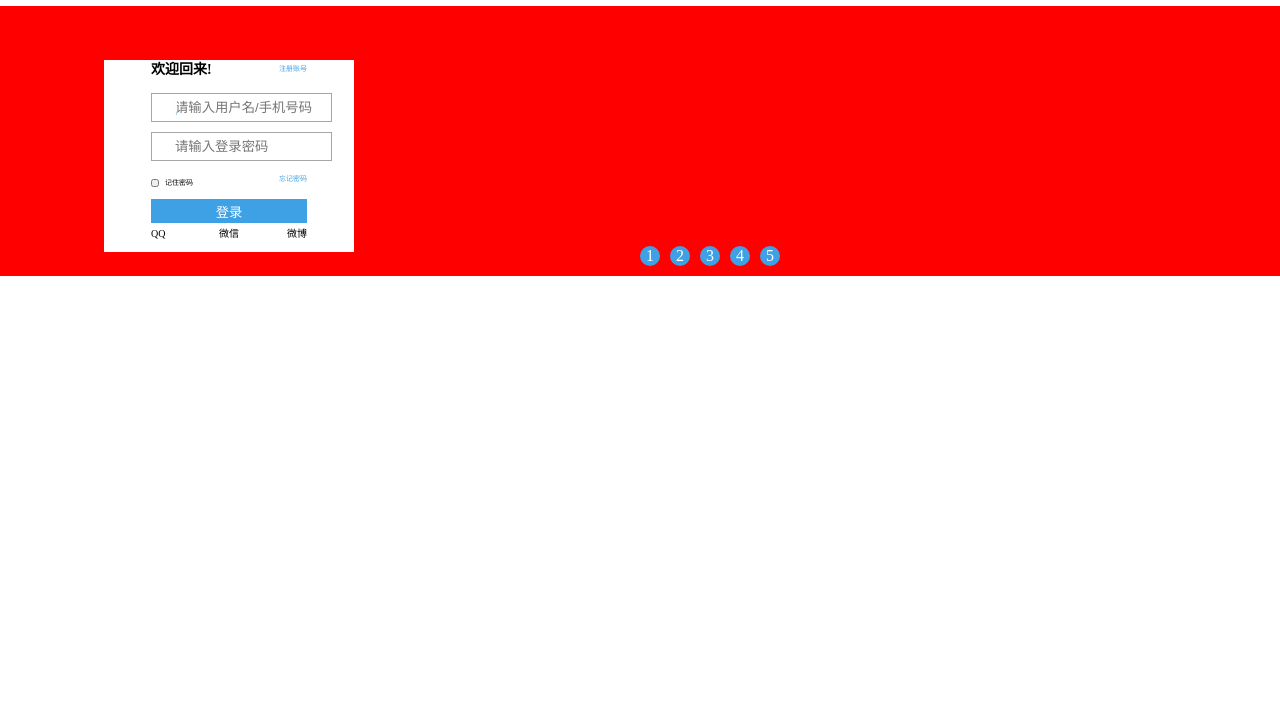
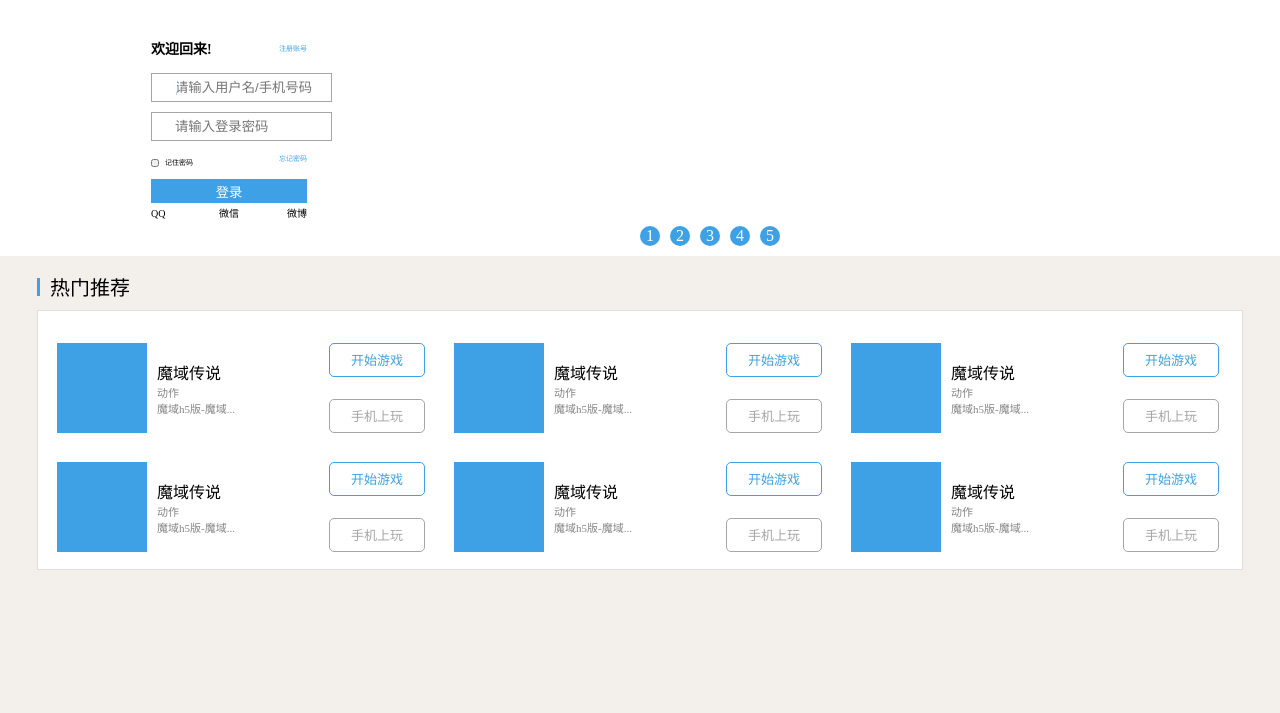
Before and after one commit to AkaShark/staticWebPageDemo, a plain HTML site: page demo2/index.html in a window 1280 px wide. Shown: the part 87-800 px from the top of the page. Drawn offline with Linux system fonts and the light colour scheme.

Commit message:
feat: 热门推荐

```diff
--- a/demo2/css/carousel_style.css
+++ b/demo2/css/carousel_style.css
@@ -1,8 +1,7 @@
 .middle_carousel {
     width: 100%;
     height: 270px;
-    background: red;
-    margin-top: 20px;
+    background: white;
     position: relative;
 }
 
--- /dev/null
+++ b/demo2/css/recommend_style.css
@@ -0,0 +1,120 @@
+.recommend {
+    width: 100%;
+    min-width: 1206px;
+    margin-top: 20px;
+}
+
+.recommend_wrap {
+    width: 1206px;
+    margin: 0 auto;
+}
+
+.recommend_title > i {
+    background: #3fa1e5;
+    width: 3px;
+    height: 18px;
+    display: block;
+    float: left;
+    margin: 2px 10px 2px 0;
+}
+
+.recommend_title > span {
+    font-size: 20px;
+    display: inline-block;
+    height: 24px;
+    line-height: 24px;
+}
+
+.recommend_content_list_wrap {
+    margin-top: 10px;
+    background: white;
+    border: 1px solid #dedede;
+}
+
+.recommend_content_list {
+    display: flex;
+    flex-direction: row;
+    flex-wrap: wrap;
+    margin-top: 20px;
+    margin-left: 10px;
+}
+
+.recommend_content_list>li {
+    display: flex;
+    flex-direction: row;
+    align-items: center;
+    width: 359px;
+    height: 96px;
+    padding: 9px;
+    margin-bottom: 5px;
+    position: relative;
+    margin-right: 20px;
+
+}
+
+.recommend_content_list>li>a {
+    display: inline-block;
+    background: #3fa1e5;
+    width: 90px;
+    height: 90px;
+}
+.recommend_item_title {
+    margin-left: 10px;
+
+}
+.recommend_item_title p:nth-child(1) {
+    display: block;
+    font-size: 16px;
+    text-overflow: ellipsis;
+    color: black;
+}
+
+.recommend_item_title p:nth-child(2) {
+    display: block;
+    font-size: 11px;
+    text-overflow: ellipsis;
+    color: #868585;
+}
+
+.recommend_item_title p:nth-child(3) {
+    display: block;
+    font-size: 11px;
+    text-overflow: ellipsis;
+    color: #868585;
+}
+.recommend_item_btn {
+    position: absolute;
+    right: 0;
+    width: 100px;
+    height: 100px;
+}
+
+.recommend_item_btn button:nth-child(1) {
+    position: absolute;
+    right: 0;
+    top: 5px;
+    width: 96px;
+    height: 34px;
+    line-height: 34px;
+    color: #3fa1e5;
+    background: #fff;
+    border: 1px solid #3fa1e5;
+    border-radius: 5px;
+    text-align: center;
+    font-size: 13px;
+}
+
+.recommend_item_btn button:nth-child(2) {
+    position: absolute;
+    right: 0;
+    bottom: 5px;
+    width: 96px;
+    height: 34px;
+    line-height: 34px;
+    color: #a6a6a6;
+    background: #fff;
+    border: 1px solid #a6a6a6;
+    border-radius: 5px;
+    text-align: center;
+    font-size: 13px;
+}
--- a/demo2/css/until.css
+++ b/demo2/css/until.css
@@ -15,3 +15,7 @@
 ul{
     width: fit-content;
 }
+
+body {
+    background: #f3f0eb;
+}
--- a/demo2/index.html
+++ b/demo2/index.html
@@ -6,7 +6,7 @@
     <link rel="stylesheet" href="./css/until.css">
     <link rel="stylesheet" href="./css/header_style.css">
     <link rel="stylesheet" href="./css/carousel_style.css">
-
+    <link rel="stylesheet" href="./css/recommend_style.css">
 </head>
 <body>
 <header class="tanzi_header_wrap">
@@ -101,6 +101,92 @@
 </div>
 
 
+<div class="recommend">
+    <div class="recommend_wrap">
+        <div class="recommend_title">
+            <i></i>
+            <span>热门推荐</span>
+        </div>
+        <div class="recommend_content_list_wrap">
+        <ul class="recommend_content_list">
+            <li>
+                <a href="" class="recommend_item_img"></a>
+                <div class="recommend_item_title">
+                    <p><span>魔域传说</span></p>
+                    <p><span>动作</span></p>
+                    <p><span>魔域h5版-魔域...</span></p>
+                </div>
+                <div class="recommend_item_btn">
+                    <button>开始游戏</button>
+                    <button>手机上玩</button>
+                </div>
+            </li>
+            <li>
+                <a href="" class="recommend_item_img"></a>
+                <div class="recommend_item_title">
+                    <p><span>魔域传说</span></p>
+                    <p><span>动作</span></p>
+                    <p><span>魔域h5版-魔域...</span></p>
+                </div>
+                <div class="recommend_item_btn">
+                    <button>开始游戏</button>
+                    <button>手机上玩</button>
+                </div>
+            </li>
+            <li>
+                <a href="" class="recommend_item_img"></a>
+                <div class="recommend_item_title">
+                    <p><span>魔域传说</span></p>
+                    <p><span>动作</span></p>
+                    <p><span>魔域h5版-魔域...</span></p>
+                </div>
+                <div class="recommend_item_btn">
+                    <button>开始游戏</button>
+                    <button>手机上玩</button>
+                </div>
+            </li>
+            <li>
+                <a href="" class="recommend_item_img"></a>
+                <div class="recommend_item_title">
+                    <p><span>魔域传说</span></p>
+                    <p><span>动作</span></p>
+                    <p><span>魔域h5版-魔域...</span></p>
+                </div>
+                <div class="recommend_item_btn">
+                    <button>开始游戏</button>
+                    <button>手机上玩</button>
+                </div>
+            </li>
+            <li>
+                <a href="" class="recommend_item_img"></a>
+                <div class="recommend_item_title">
+                    <p><span>魔域传说</span></p>
+                    <p><span>动作</span></p>
+                    <p><span>魔域h5版-魔域...</span></p>
+                </div>
+                <div class="recommend_item_btn">
+                    <button>开始游戏</button>
+                    <button>手机上玩</button>
+                </div>
+            </li>
+            <li>
+                <a href="" class="recommend_item_img"></a>
+                <div class="recommend_item_title">
+                    <p><span>魔域传说</span></p>
+                    <p><span>动作</span></p>
+                    <p><span>魔域h5版-魔域...</span></p>
+                </div>
+                <div class="recommend_item_btn">
+                    <button>开始游戏</button>
+                    <button>手机上玩</button>
+                </div>
+            </li>
+
+        </ul>
+        </div>
+    </div>
+</div>
+
 
 </body>
 </html>
```
